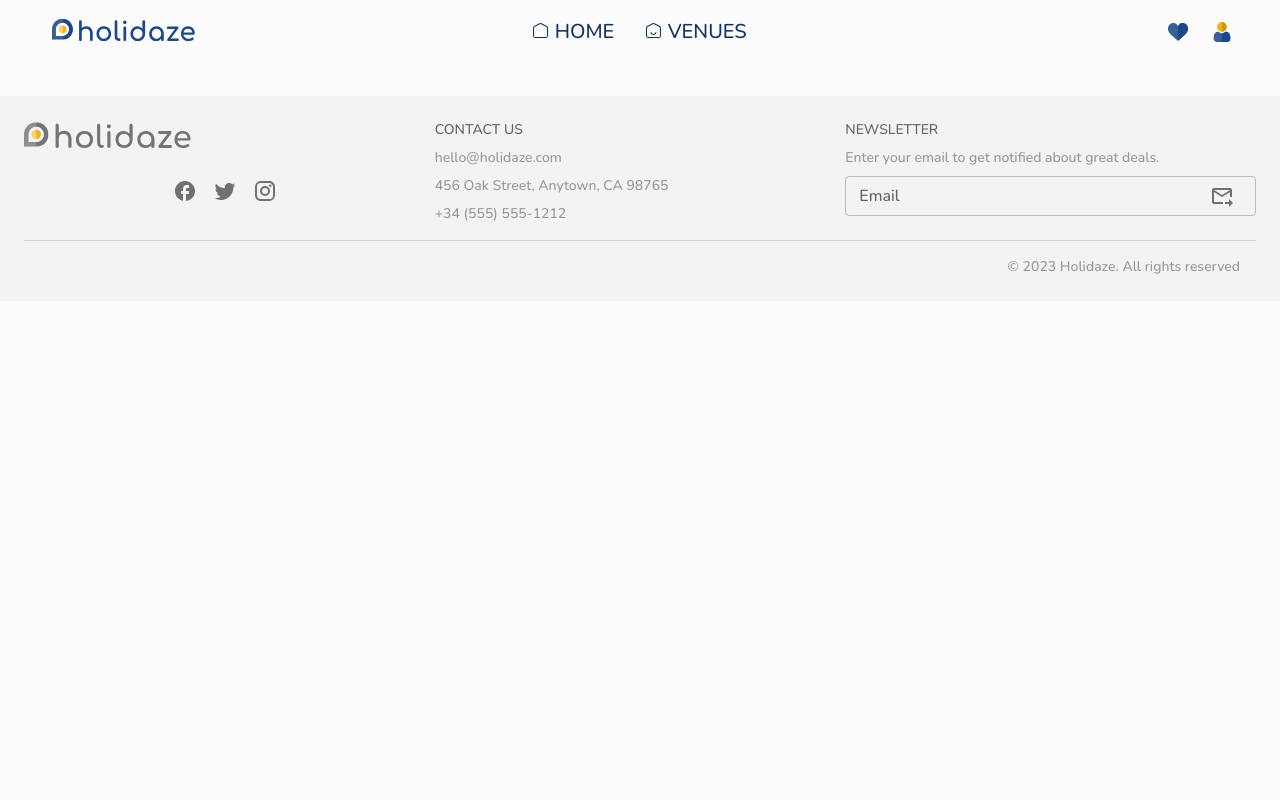
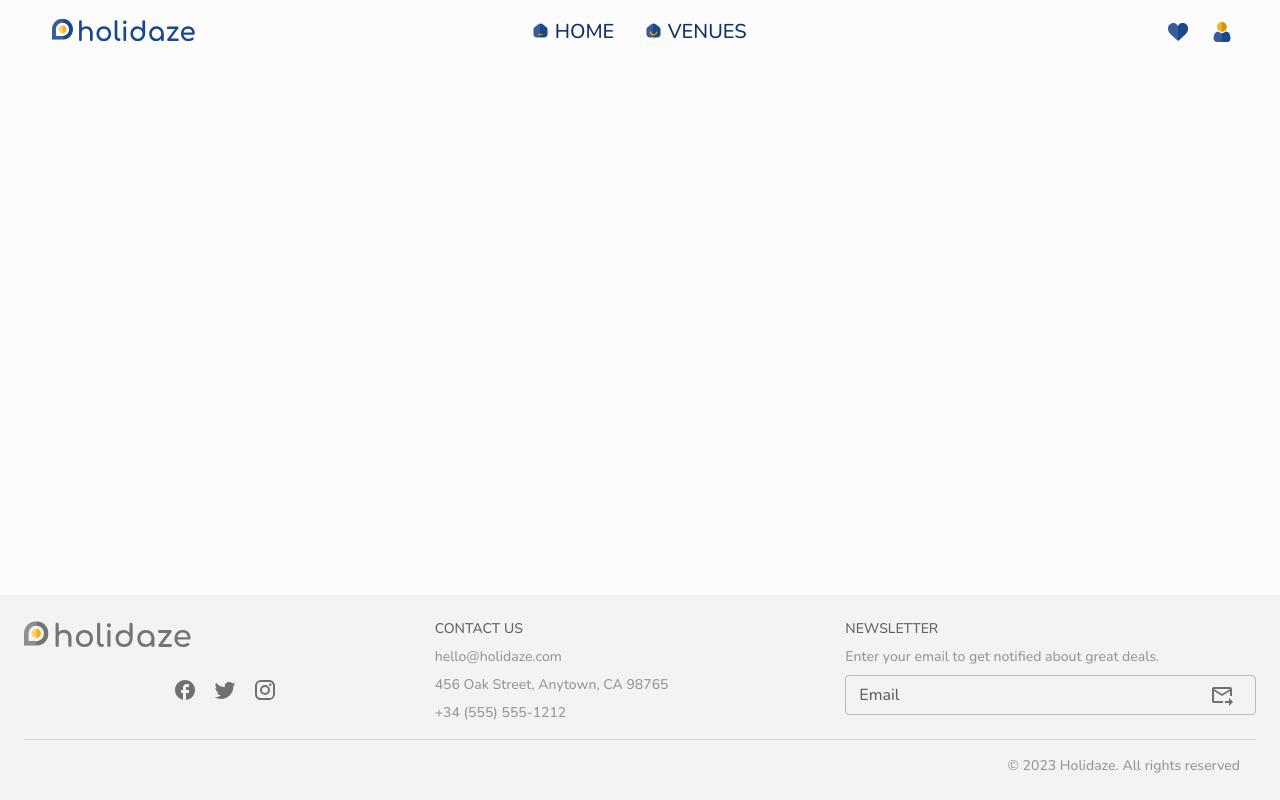
Before and after one commit to SiriHoyas/Holidaze, a React (Vite) app: page / in a window 1280 px wide. Built offline with nearby package versions, Linux system fonts and the light colour scheme; no server answers.

Commit message:
fixes layout, adds styling

```diff
--- a/src/assets/icons/HomeIcon.jsx
+++ b/src/assets/icons/HomeIcon.jsx
@@ -1,7 +1,19 @@
 function HomeIcon() {
   return (
-    <svg width="15" height="15" viewBox="0 0 20 20" fill="none" xmlns="http://www.w3.org/2000/svg">
-      <path d="M16.942 20H3.04464C2.23708 19.9965 1.4637 19.6767 0.893287 19.1105C0.322876 18.5442 0.00175174 17.7775 0 16.9775V6.76178C0.00333622 6.22024 0.153495 5.68954 0.434775 5.22517C0.716054 4.7608 1.11812 4.37981 1.59893 4.12206L8.53431 0.367047C8.98098 0.126189 9.48144 0 9.99001 0C10.4986 0 10.999 0.126189 11.4457 0.367047L18.4011 4.10226C18.8819 4.36001 19.2839 4.741 19.5652 5.20537C19.8465 5.66974 19.9967 6.20045 20 6.74198V16.9775C19.9982 17.7797 19.6753 18.5485 19.102 19.1151C18.5287 19.6818 17.7519 20 16.942 20ZM9.99334 1.31735C9.70726 1.31693 9.42559 1.38725 9.17388 1.52193L2.21852 5.26374C1.94874 5.41174 1.72413 5.6289 1.56823 5.89247C1.41233 6.15604 1.33089 6.45631 1.33245 6.76178V16.9775C1.33245 17.4291 1.51354 17.8621 1.83589 18.1815C2.15823 18.5008 2.59543 18.6801 3.0513 18.6801H16.942C17.3968 18.6784 17.8322 18.4982 18.1531 18.1791C18.4741 17.86 18.6542 17.4279 18.6542 16.9775V6.76178C18.6545 6.45498 18.571 6.15381 18.4127 5.89012C18.2544 5.62642 18.0271 5.41 17.7548 5.26374L10.8128 1.52853C10.5617 1.39155 10.28 1.31895 9.99334 1.31735Z" fill="#113264" />
+    <svg width="15" height="15" viewBox="0 0 64 64" fill="none" xmlns="http://www.w3.org/2000/svg">
+      <path d="M40.6395 4.95032C35.5668 1.01656 28.4332 1.01656 23.3605 4.95032L7.36052 17.358C3.98122 19.9786 2 23.9929 2 28.2514V48.1563C2 55.8266 8.29282 62 16 62H48C55.7072 62 62 55.8266 62 48.1563V28.2514C62 23.9929 60.0188 19.9786 56.6395 17.358L40.6395 4.95032Z" fill="url(#paint0_linear_243_3843)" />
+      <path d="M23.6667 47C22.7462 47 22 47.8956 22 49C22 50.1044 22.7462 51 23.6667 51H40.3333C41.2537 51 42 50.1044 42 49C42 47.8956 41.2537 47 40.3333 47H23.6667Z" fill="url(#paint1_linear_243_3843)" />
+      <defs>
+        <linearGradient id="paint0_linear_243_3843" x1="2" y1="39" x2="67" y2="39" gradientUnits="userSpaceOnUse">
+          <stop offset="0.458333" stop-color="#385E97" />
+          <stop offset="0.458433" stop-color="#1A488E" />
+        </linearGradient>
+        <linearGradient id="paint1_linear_243_3843" x1="42" y1="49" x2="24" y2="49" gradientUnits="userSpaceOnUse">
+          <stop offset="0.5624" stop-color="#CF9515" />
+          <stop offset="0.5625" stop-color="#F7B115" />
+          <stop offset="0.956074" stop-color="#F7B115" />
+        </linearGradient>
+      </defs>
     </svg>
   );
 }
--- a/src/assets/icons/VenueIcon.jsx
+++ b/src/assets/icons/VenueIcon.jsx
@@ -1,8 +1,18 @@
 function VenueIcon() {
   return (
-    <svg width="15" height="15" viewBox="0 0 20 20" fill="none" xmlns="http://www.w3.org/2000/svg">
-      <path d="M9.9316 15.9597C9.00425 15.9598 8.1057 15.6407 7.38982 15.0567C6.67394 14.4728 6.18528 13.6605 6.00754 12.759C5.99305 12.6644 5.99949 12.5678 6.02642 12.476C6.05335 12.3841 6.10011 12.2991 6.16349 12.2269C6.22686 12.1547 6.30532 12.0971 6.39343 12.0579C6.48154 12.0187 6.57719 11.999 6.67377 12.0001C6.83248 11.9978 6.98681 12.0517 7.10895 12.1521C7.23109 12.2525 7.31302 12.3929 7.33999 12.5478C7.46546 13.141 7.7932 13.6734 8.26816 14.0555C8.74312 14.4377 9.33637 14.6462 9.94825 14.6462C10.5601 14.6462 11.1534 14.4377 11.6283 14.0555C12.1033 13.6734 12.431 13.141 12.5565 12.5478C12.5835 12.3929 12.6654 12.2525 12.7876 12.1521C12.9097 12.0517 13.064 11.9978 13.2227 12.0001C13.3193 11.999 13.415 12.0187 13.5031 12.0579C13.5912 12.0971 13.6696 12.1547 13.733 12.2269C13.7964 12.2991 13.8432 12.3841 13.8701 12.476C13.897 12.5678 13.9035 12.6644 13.889 12.759C13.7102 13.6661 13.2166 14.4827 12.4938 15.0673C11.7711 15.6519 10.8646 15.9675 9.9316 15.9597Z" fill="#113264" />
-      <path d="M16.942 20H3.04464C2.23708 19.9965 1.4637 19.6767 0.893287 19.1105C0.322876 18.5442 0.00175174 17.7775 0 16.9775V6.76178C0.00333622 6.22024 0.153495 5.68954 0.434775 5.22517C0.716054 4.7608 1.11812 4.37981 1.59893 4.12206L8.53431 0.367047C8.98098 0.126189 9.48144 0 9.99001 0C10.4986 0 10.999 0.126189 11.4457 0.367047L18.4011 4.10226C18.8819 4.36001 19.2839 4.741 19.5652 5.20537C19.8465 5.66974 19.9967 6.20045 20 6.74198V16.9775C19.9982 17.7797 19.6753 18.5485 19.102 19.1151C18.5287 19.6818 17.7519 20 16.942 20ZM9.99334 1.31735C9.70726 1.31693 9.42559 1.38725 9.17388 1.52193L2.21852 5.26374C1.94874 5.41174 1.72413 5.6289 1.56823 5.89247C1.41233 6.15604 1.33089 6.45631 1.33245 6.76178V16.9775C1.33245 17.4291 1.51354 17.8621 1.83589 18.1815C2.15823 18.5008 2.59543 18.6801 3.0513 18.6801H16.942C17.3968 18.6784 17.8322 18.4982 18.1531 18.1791C18.4741 17.86 18.6542 17.4279 18.6542 16.9775V6.76178C18.6545 6.45498 18.571 6.15381 18.4127 5.89012C18.2544 5.62642 18.0271 5.41 17.7548 5.26374L10.8128 1.52853C10.5617 1.39155 10.28 1.31895 9.99334 1.31735Z" fill="#113264" />
+    <svg width="15" height="15" viewBox="0 0 64 64" fill="none" xmlns="http://www.w3.org/2000/svg">
+      <path d="M40.6395 4.95032C35.5668 1.01656 28.4332 1.01656 23.3605 4.95032L7.36052 17.358C3.98122 19.9786 2 23.9929 2 28.2514V48.1563C2 55.8266 8.29282 62 16 62H48C55.7072 62 62 55.8266 62 48.1563V28.2514C62 23.9929 60.0188 19.9786 56.6395 17.358L40.6395 4.95032Z" fill="url(#paint0_linear_243_3852)" />
+      <path d="M31.9283 52.9994C27.9354 53.0002 24.0665 51.6299 20.9841 49.123C17.9018 46.6162 15.7978 43.129 15.0325 39.2585C14.9701 38.8524 14.9978 38.4378 15.1138 38.0434C15.2297 37.649 15.4311 37.2841 15.7039 36.9742C15.9768 36.6643 16.3146 36.4167 16.694 36.2485C17.0734 36.0803 17.4852 35.9956 17.901 36.0003C18.5844 35.9905 19.2489 36.222 19.7748 36.6531C20.3007 37.0842 20.6535 37.6866 20.7696 38.3518C21.3098 40.8986 22.721 43.1842 24.766 44.8247C26.8111 46.4652 29.3654 47.3607 32 47.3607C34.6346 47.3607 37.1889 46.4652 39.234 44.8247C41.279 43.1842 42.6902 40.8986 43.2304 38.3518C43.3465 37.6866 43.6993 37.0842 44.2252 36.6531C44.7511 36.222 45.4156 35.9905 46.099 36.0003C46.5148 35.9956 46.9266 36.0803 47.306 36.2485C47.6854 36.4167 48.0232 36.6643 48.2961 36.9742C48.5689 37.2841 48.7703 37.649 48.8863 38.0434C49.0022 38.4378 49.0299 38.8524 48.9675 39.2585C48.1976 43.1529 46.0726 46.6587 42.9606 49.1683C39.8486 51.6779 35.9457 53.0332 31.9283 52.9994Z" fill="url(#paint1_linear_243_3852)" />
+      <defs>
+        <linearGradient id="paint0_linear_243_3852" x1="2" y1="39" x2="67" y2="39" gradientUnits="userSpaceOnUse">
+          <stop offset="0.458333" stop-color="#385E97" />
+          <stop offset="0.458433" stop-color="#1A488E" />
+        </linearGradient>
+        <linearGradient id="paint1_linear_243_3852" x1="20.1668" y1="53.1726" x2="43.4176" y2="53.1726" gradientUnits="userSpaceOnUse">
+          <stop offset="0.5" stop-color="#F7B115" />
+          <stop offset="0.5001" stop-color="#CF9515" />
+        </linearGradient>
+      </defs>
     </svg>
   );
 }
--- a/src/components/Layout/NavbarActions/index.jsx
+++ b/src/components/Layout/NavbarActions/index.jsx
@@ -1,5 +1,7 @@
-import { Button, Grid, IconButton, Menu, MenuItem } from "@mui/material";
+import { LogoutOutlined } from "@mui/icons-material";
+import { Avatar, Button, Grid, IconButton, Menu, MenuItem } from "@mui/material";
 import { useState } from "react";
+import { useSelector } from "react-redux";
 import { Link, useNavigate } from "react-router-dom";
 
 import LikeIcon from "../../../assets/icons/LikeIcon";
@@ -9,6 +11,7 @@ import getAuth from "../../../js/getAuth";
 function NavbarActions() {
   const [anchorEl, setAnchorEl] = useState(null);
   const navigate = useNavigate();
+
   const open = Boolean(anchorEl);
   const handleClick = (event) => {
     setAnchorEl(event.currentTarget);
@@ -18,6 +21,10 @@ function NavbarActions() {
   };
 
   const isLoggedIn = getAuth();
+
+  const { userName, avatar } = useSelector((store) => {
+    return store.user;
+  });
 
   function handleLogout() {
     localStorage.removeItem("userName");
@@ -45,9 +52,11 @@ function NavbarActions() {
         {isLoggedIn && (
           <Grid>
             <MenuItem component={Link} to={"profile"} onClick={handleClose}>
-              Profile
+              <Avatar sx={{ width: "25px", height: "25px", mr: "1rem" }} alt={userName} src={avatar} /> Profile
             </MenuItem>
-            <MenuItem onClick={handleLogout}>Logout</MenuItem>
+            <MenuItem onClick={handleLogout}>
+              <LogoutOutlined sx={{ width: "25px", height: "25px", mr: "1rem" }} /> Log out
+            </MenuItem>
           </Grid>
         )}
         {!isLoggedIn && (
--- a/src/components/Layout/index.jsx
+++ b/src/components/Layout/index.jsx
@@ -1,3 +1,4 @@
+import { Grid } from "@mui/material";
 import { Outlet } from "react-router-dom";
 
 import Footer from "./Footer";
@@ -5,11 +6,13 @@ import Header from "./Header";
 
 function Layout() {
   return (
-    <>
+    <Grid sx={{ minHeight: "100vh", display: "flex", flexDirection: "column" }}>
       <Header />
-      <Outlet />
+      <Grid sx={{ flexGrow: 1 }}>
+        <Outlet />
+      </Grid>
       <Footer />
-    </>
+    </Grid>
   );
 }
 
--- a/src/components/Search/index.jsx
+++ b/src/components/Search/index.jsx
@@ -1,5 +1,6 @@
 import { Grid, IconButton, TextField, Typography, useMediaQuery, useTheme, useThemeProps } from "@mui/material";
 import Link from "@mui/material/Link";
+import { motion } from "framer-motion";
 import { useEffect, useState } from "react";
 import { useDispatch } from "react-redux";
 import { useNavigate } from "react-router-dom";
@@ -77,7 +78,7 @@ function Search({ params }) {
         />
       </Grid>
       <Grid>
-        <Grid container direction={{ xs: "column", md: "row" }}>
+        <Grid container direction={{ xs: "column", md: "row" }} sx={{ transition: "ease-in-out, 500ms" }}>
           {showMoreChoices && <MoreChoices state={searchParams} setSearchParams={setSearchParams} />}
         </Grid>
       </Grid>
--- a/src/pages/HomePage.jsx
+++ b/src/pages/HomePage.jsx
@@ -55,8 +55,11 @@ function HomePage() {
         <Grid container direction={"column"} sx={{ m: "0 auto" }}>
           <Grid container direction="column" xs={9} sx={{ backgroundImage: `url(${banner})`, backgroundRepeat: "no-repeat", backgroundSize: "cover", backgroundPosition: "bottom", pt: { sm: "6rem", lg: "10rem" } }} item={true}>
             <Grid container direction="column" xs={9} alignSelf="center">
-              <Typography variant="h1" sx={{ mb: "6rem", color: "text.secondary" }} align="center">
-                Experience the world
+              <Typography gutterBottom variant="h1" sx={{ color: "text.secondary" }} align="center">
+                We've got your next great adventure!
+              </Typography>
+              <Typography variant="h2" sx={{ mb: "6rem", color: "text.disabled" }} align="center">
+                Explore countless of unforgettable accommodations on Holidaze
               </Typography>
               <Grid item sm={6} sx={{ boxShadow: "0px 1px 5px 0px rgba(0,0,0,0.34);", backgroundColor: "white", p: "1rem", borderRadius: "6px", position: "relative", transform: "translateY(40px)" }}>
                 <Search params="true" />
```
